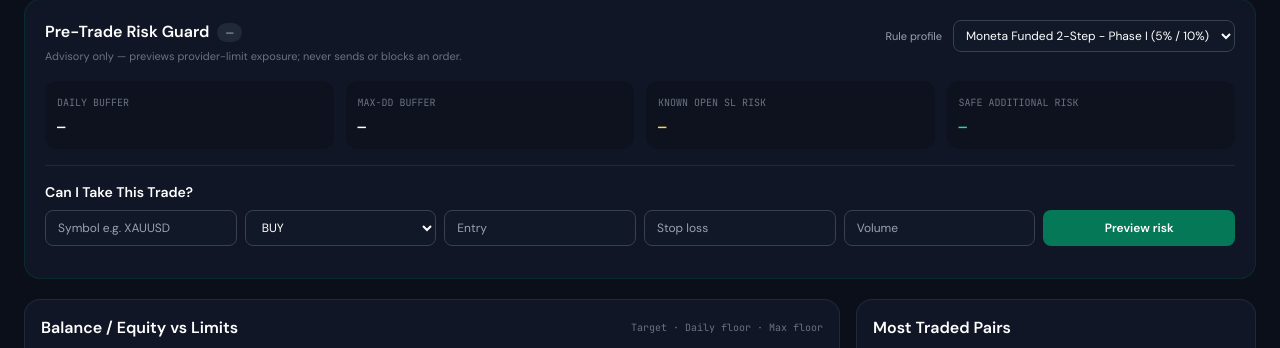
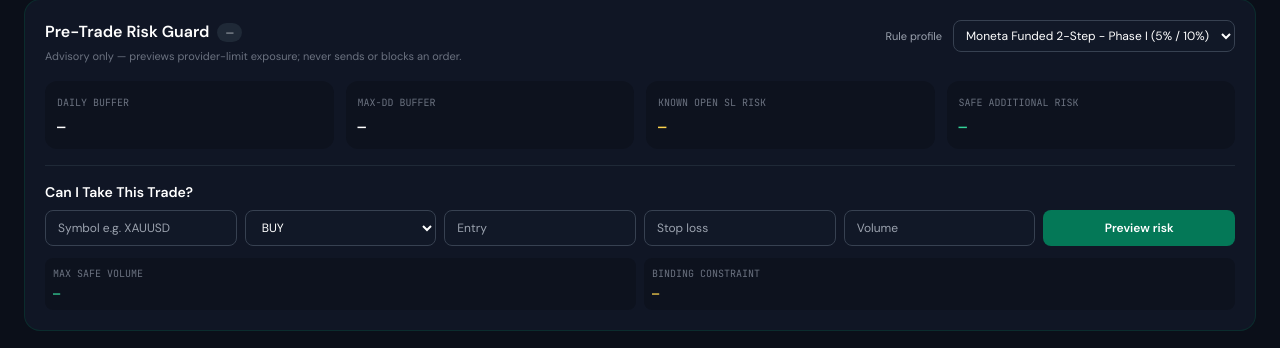
Before and after one commit to thecapitalland/Prop-Panel, a Flask app: page / in a window 1280 px wide. Shown: the part 604-952 px from the top of the page. Run offline with Flask 3, Linux system fonts and the light colour scheme; some libraries are stand-ins or nearby versions.

Commit message:
ui: show provider constraints and maximum safe volume

```diff
--- a/dashboard/templates/index.html
+++ b/dashboard/templates/index.html
@@ -215,6 +215,16 @@
                     <button id="risk-preview-btn" onclick="previewRisk()" class="rounded-lg bg-emerald-700 hover:bg-emerald-600 px-3 py-2 text-xs font-semibold text-white">Preview risk</button>
                 </div>
                 <div id="risk-preview-result" class="mt-3 text-xs text-gray-400"></div>
+                <div class="grid grid-cols-2 gap-2 mt-3 text-xs font-mono">
+                    <div class="rounded-lg bg-black/20 p-2">
+                        <div class="text-[10px] uppercase text-gray-500">Max safe volume</div>
+                        <div id="risk-max-safe-volume" class="text-emerald-400 font-bold mt-1">—</div>
+                    </div>
+                    <div class="rounded-lg bg-black/20 p-2">
+                        <div class="text-[10px] uppercase text-gray-500">Binding constraint</div>
+                        <div id="risk-binding-rule" class="text-amber-300 font-bold mt-1">—</div>
+                    </div>
+                </div>
             </div>
         </div>
 
@@ -748,7 +758,7 @@ function renderRiskGuard(r) {
 
     const warnings = [];
     if (r.has_unbounded_risk) {
-        warnings.push(`${r.unbounded_positions} open position(s) have no usable SL. Downside is unbounded, so safe additional risk is not asserted.`);
+        warnings.push(`${r.unbounded_positions} open position(s) have no usable SL. Provider breach status is evaluated separately, but future exposure cannot be asserted safe.`);
     }
     if (r.day_reference_quality === 'reconstructed_balance' || r.day_reference_quality === 'bridge_estimated') {
         warnings.push('Daily reset reference is estimated. Use the provider dashboard as the authoritative breach reference.');
@@ -815,18 +825,34 @@ async function previewRisk() {
         if (!res.ok || !data.ok) {
             out.className = 'mt-3 text-xs text-rose-300';
             out.innerText = data.error || 'Risk preview unavailable';
+            document.getElementById('risk-max-safe-volume').innerText = '—';
+            document.getElementById('risk-binding-rule').innerText = '—';
             return;
         }
         const r = data.risk;
+        const sizing = data.sizing || {};
         out.className = 'mt-3 text-xs text-gray-300';
         const daily = r.daily && r.daily.projected_usage_pct != null ? r.daily.projected_usage_pct.toFixed(2) + '%' : '—';
         const overall = r.overall && r.overall.projected_usage_pct != null ? r.overall.projected_usage_pct.toFixed(2) + '%' : '—';
+        const agg = r.constraints && r.constraints.aggregate && r.constraints.aggregate.available
+            ? r.constraints.aggregate.projected_usage_pct.toFixed(2) + '%' : '—';
+        const sym = r.constraints && r.constraints.per_symbol && r.constraints.per_symbol.available
+            ? r.constraints.per_symbol.projected_usage_pct.toFixed(2) + '%' : '—';
         out.innerHTML =
             `<span class="font-semibold ${r.provider_status==='SAFE'?'text-emerald-400':'text-amber-300'}">${esc(r.provider_status)}</span>` +
+            ` · Exposure <span class="font-mono">${esc(r.exposure_status || '—')}</span>` +
             ` · Proposed risk <span class="font-mono text-white">${money(data.trade.risk_usd)}</span>` +
-            ` · Daily projected <span class="font-mono">${daily}</span>` +
-            ` · Max projected <span class="font-mono">${overall}</span>` +
-            ` · Safe additional <span class="font-mono text-emerald-400">${money(r.safe_additional_risk_usd)}</span>`;
+            ` · Daily <span class="font-mono">${daily}</span>` +
+            ` · Max <span class="font-mono">${overall}</span>` +
+            ` · Aggregate <span class="font-mono">${agg}</span>` +
+            ` · Symbol <span class="font-mono">${sym}</span>`;
+        document.getElementById('risk-max-safe-volume').innerText =
+            sizing.available && sizing.max_safe_volume != null
+                ? Number(sizing.max_safe_volume).toFixed(2) + ' lot'
+                : 'Unavailable';
+        const binding = sizing.binding_constraint || {};
+        document.getElementById('risk-binding-rule').innerText =
+            (binding.code || '—') + (sizing.execution_buffer_pct ? ` · buffer ${sizing.execution_buffer_pct}%` : '');
     } catch (e) {
         out.className = 'mt-3 text-xs text-rose-300';
         out.innerText = String(e);
```
